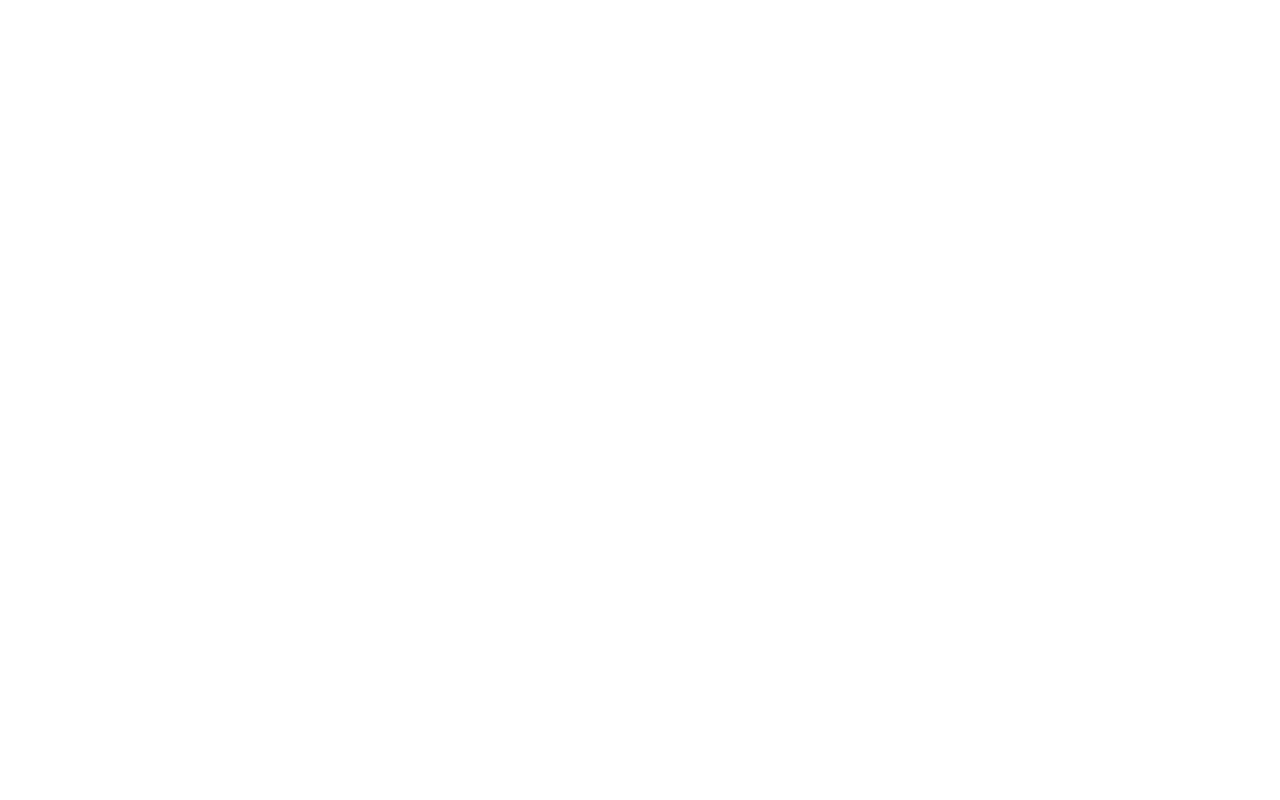
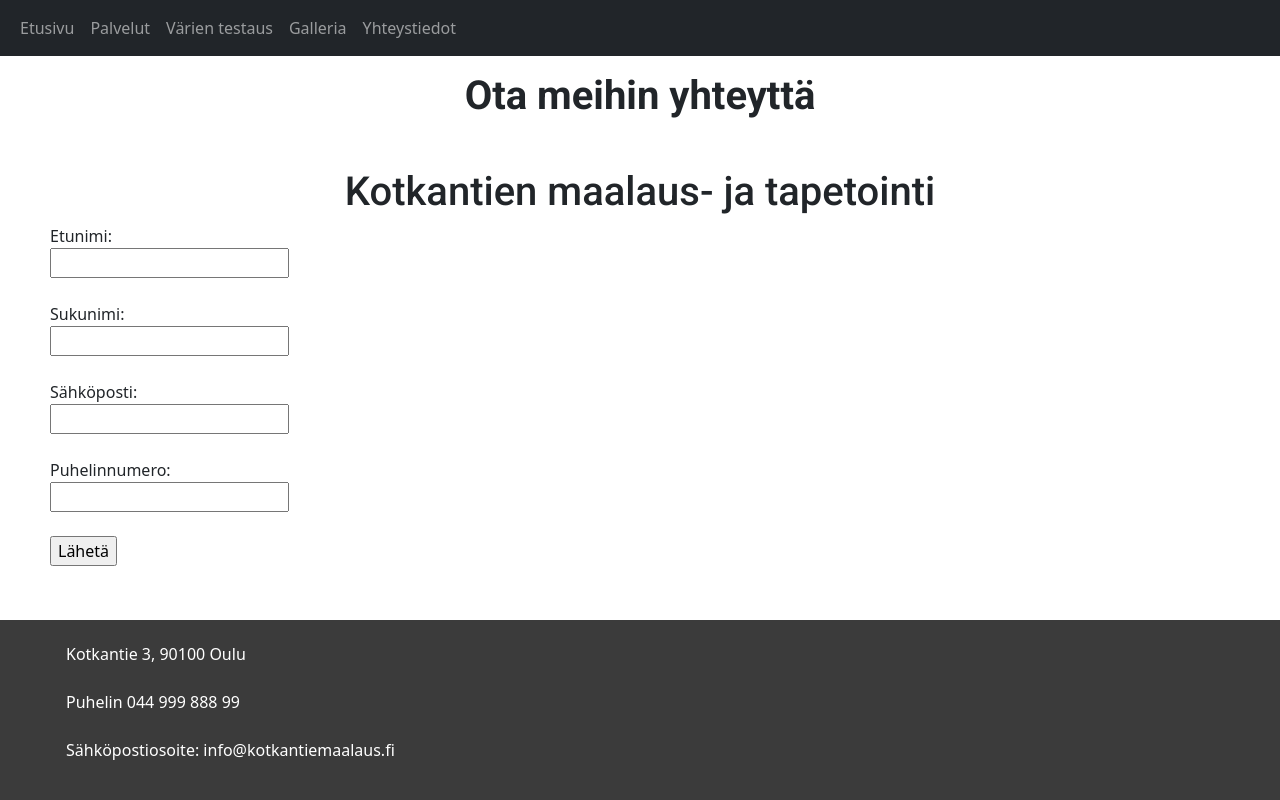
Before and after one commit to karvmis/nayttotyo, a plain HTML site: page contacts.html in a window 1280 px wide. Drawn offline with nearby package versions, Linux system fonts and the light colour scheme.

Commit message:
Yhteystiedot-sivu valmis

```diff
--- a/contacts.html
+++ b/contacts.html
@@ -0,0 +1,75 @@
+<!DOCTYPE html>
+<html lang="en">
+
+<head>
+    <meta charset="UTF-8">
+    <title>Kotkantien maalaus- ja tapetointi</title>
+    <meta name="viewport" content="width=device-width, initial-scale=1.0">
+    <link rel="stylesheet" href="css/styles.css">
+    <link rel="preconnect" href="https://fonts.googleapis.com">
+    <link rel="preconnect" href="https://fonts.gstatic.com" crossorigin>
+    <link
+        href="https://fonts.googleapis.com/css2?family=Roboto:ital,wght@0,100;0,300;0,400;0,500;0,700;0,900;1,100;1,300;1,400;1,500;1,700;1,900&display=swap"
+        rel="stylesheet">
+    <link href="https://cdn.jsdelivr.net/npm/bootstrap@5.3.3/dist/css/bootstrap.min.css" rel="stylesheet">
+    <script src="https://cdn.jsdelivr.net/npm/bootstrap@5.3.3/dist/js/bootstrap.bundle.min.js"></script>
+</head>
+
+<body>
+    <!-- navbar -->
+    <nav class="navbar navbar-expand-sm bg-dark navbar-dark fixed-top">
+        <div class="container-fluid">
+            <ul class="navbar-nav">
+                <li class="nav-item">
+                    <a class="nav-link" href="index.html">Etusivu</a>
+                </li>
+                <li class="nav-item">
+                    <a class="nav-link" href="services.html">Palvelut</a>
+                </li>
+                <li class="nav-item">
+                    <a class="nav-link" href="colorTesting.html">Värien testaus</a>
+                </li>
+                <li class="nav-item">
+                    <a class="nav-link" href="gallery.html">Galleria</a>
+                </li>
+                <li class="nav-item">
+                    <a class="nav-link" href="contacts.html">Yhteystiedot</a>
+                </li>
+            </ul>
+        </div>
+    </nav>
+
+    <!-- content -->
+    <div class="content">
+        <h1><b>Ota meihin yhteyttä</b></h1><br>
+        <h1>Kotkantien maalaus- ja tapetointi</h1>
+        <form class="form">
+            <label for="fname">Etunimi:</label><br>
+            <input type="text" id="fname"><br><br>
+            <label for="lname">Sukunimi:</label><br>
+            <input type="text" id="lname"><br><br>
+            <label for="email">Sähköposti:</label><br>
+            <input type="text" id="email"><br><br>
+            <label for="pNumber">Puhelinnumero:</label><br>
+            <input type="text" id="pNumber"><br><br>
+            <input type="submit" value="Lähetä">
+        </form>
+
+        <p></p>
+
+    </div>
+
+    <!-- footer -->
+    <div class="footer">
+        <div class="container-fluid">
+            <ul>
+                <li>Kotkantie 3, 90100 Oulu</li><br>
+                <li>Puhelin 044 999 888 99</li><br>
+                <li>Sähköpostiosoite: info@kotkantiemaalaus.fi</li>
+            </ul>
+        </div>
+    </div>
+
+</body>
+
+</html>
--- a/css/styles.css
+++ b/css/styles.css
@@ -56,3 +56,23 @@ p {
     padding-top: 6px;
     padding-bottom: 6px;
 }
+
+.form{
+    padding-left: 50px;
+}
+
+.container{
+    display: flex;
+    justify-content: space-between;
+}
+
+.box1{
+    width: 40%;
+    padding: 20px;
+    background-color: lightgray;
+    text-align: center;
+}
+
+.title2{
+    text-align: center;
+}
```
Also changed, not shown: index.html (+0 -2 lines).
